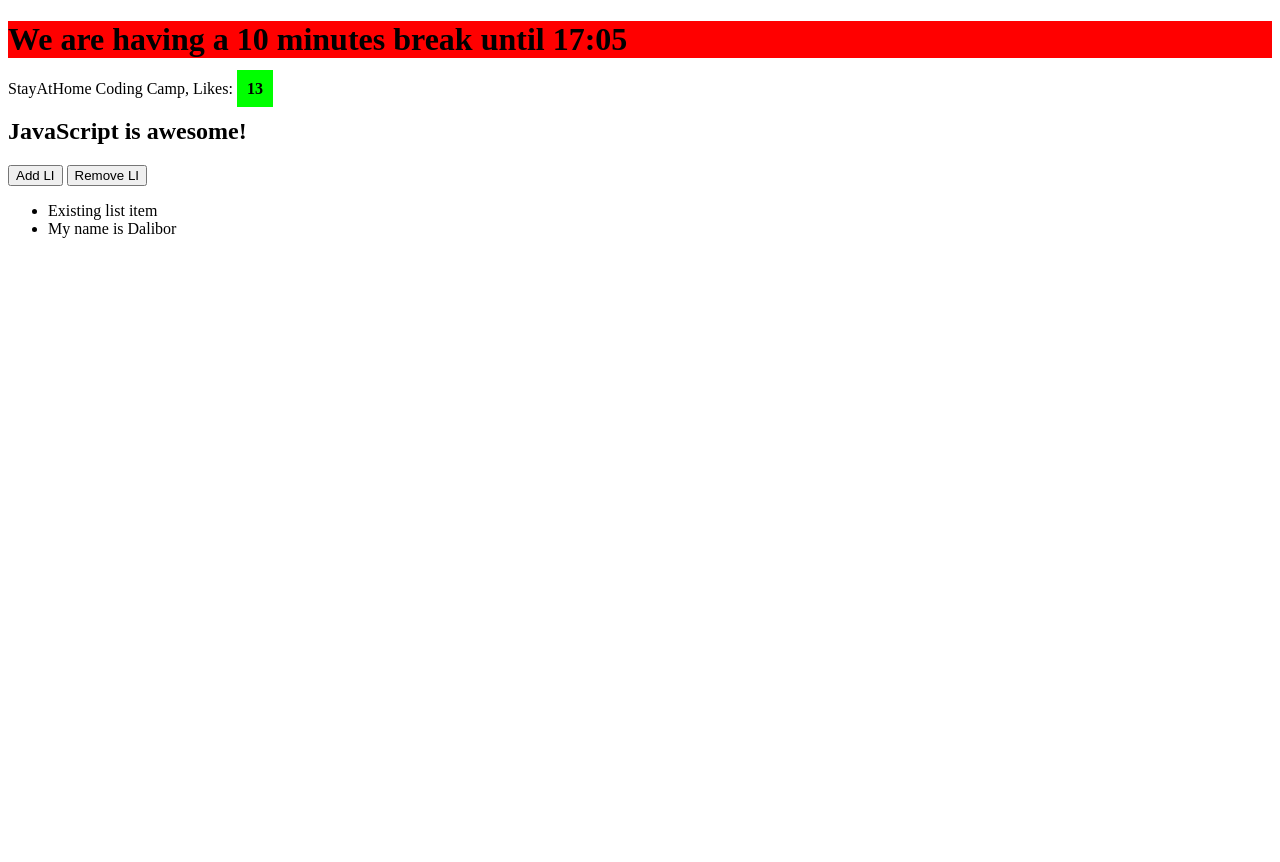
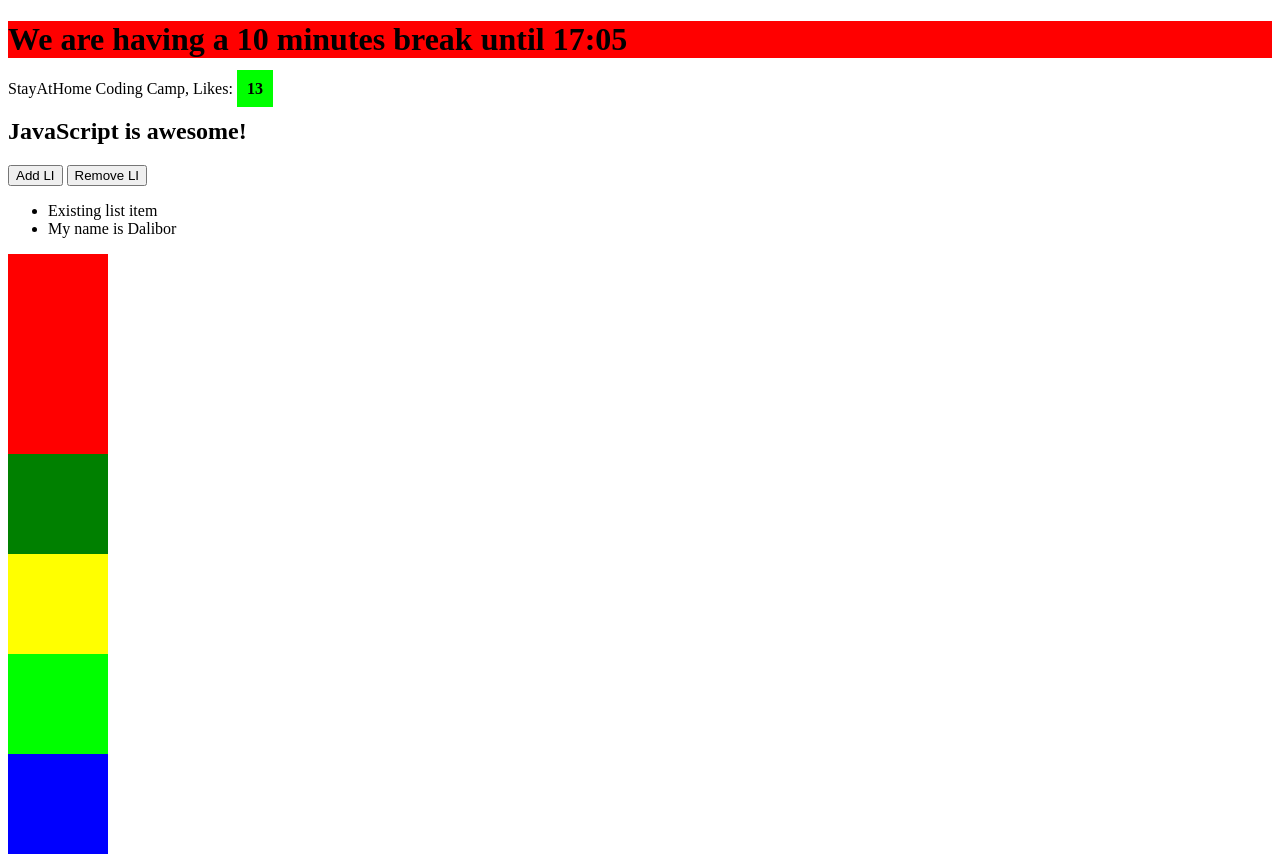
Before and after one commit to traplda/-StayAtHomeCodingCamp, a plain HTML site: page js_firstime/index.html in a window 1280 px wide. Before the commit the page ends 800 px from the top, so only its background shows below. Drawn offline with nearby package versions, Linux system fonts and the light colour scheme.

Commit message:
last part

```diff
--- a/js_firstime/index.html
+++ b/js_firstime/index.html
@@ -15,6 +15,7 @@
     <ul>
         <li>Existing list item</li>
     </ul>
+    <div id='box-conteiner'></div>
     <script src="https://code.jquery.com/jquery-3.5.0.min.js"></script>
     <script src="scripts.js"></script>
 </body>
--- a/js_firstime/scripts.js
+++ b/js_firstime/scripts.js
@@ -24,12 +24,25 @@ $('#remove-button').click(() => {
     $('li:last-child').remove()
 })
 
-let age = 33;
+/*let age = 33;
 
 if (condition) {
 
 } else {
 
+}*/
+
+let colors = ['red','green','yellow','lime','blue']
+$('#box-conteiner').append('<div class="box"></div>')
+$('.box').css('background',colors[0])
+
+colors.forEach((color) => {
+    $('#box-conteiner').append('<div class="box"></div>')
+    $('.box:last-child').css('background',color)
+})
+
+for (let i = 0; i < 100; i++){
+    console.log(i)
 }
 
 
--- a/js_firstime/style.css
+++ b/js_firstime/style.css
@@ -4,3 +4,7 @@ h1 {
 .blue{
     background: blue;
 }
+.box{
+    width: 100px;
+    height: 100px;
+}
```
